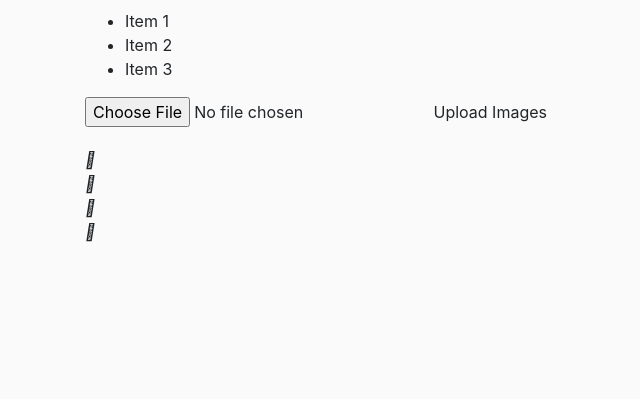
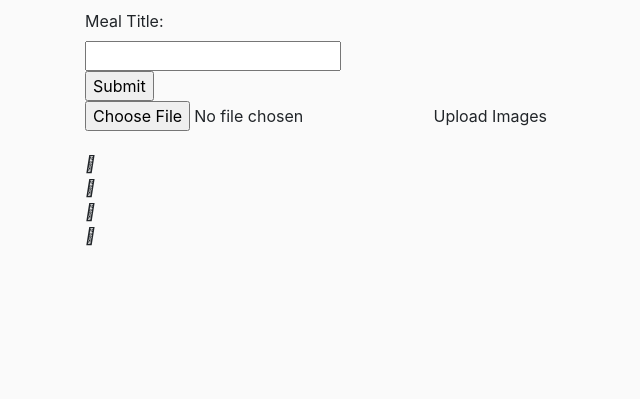
Before and after one commit to bennet489/RecipeHub, a Flask app: page / in a window 1280 px wide. Shown: the part 401-800 px from the top of the page, without its empty margins (0-640 px from the left). Run offline with Flask 3, Linux system fonts and the light colour scheme; some libraries are stand-ins or nearby versions.

Commit message:
Added form for delicacy

```diff
--- a/app/templates/home.html
+++ b/app/templates/home.html
@@ -13,12 +13,14 @@
     <!-- Post Section -->
     <div class="post">
         <div class="post-content">
-            <h2>Post Title 1</h2>
-            <ul>
-                <li>Item 1</li>
-                <li>Item 2</li>
-                <li>Item 3</li>
-            </ul>
+		<h2>Enter Delicacy Name</h2>
+
+		<form action="/submit_post" method="post">
+        <label for="post_title">Meal Title:</label><br>
+        <input type="text" id="post_title" name="post_title"><br>
+        <input type="submit" value="Submit">
+    </form>
+
     <!-- File Upload Option -->
     <div class="file-upload">
         <input type="file" id="fileInput" onchange="displayFileName()">
```
